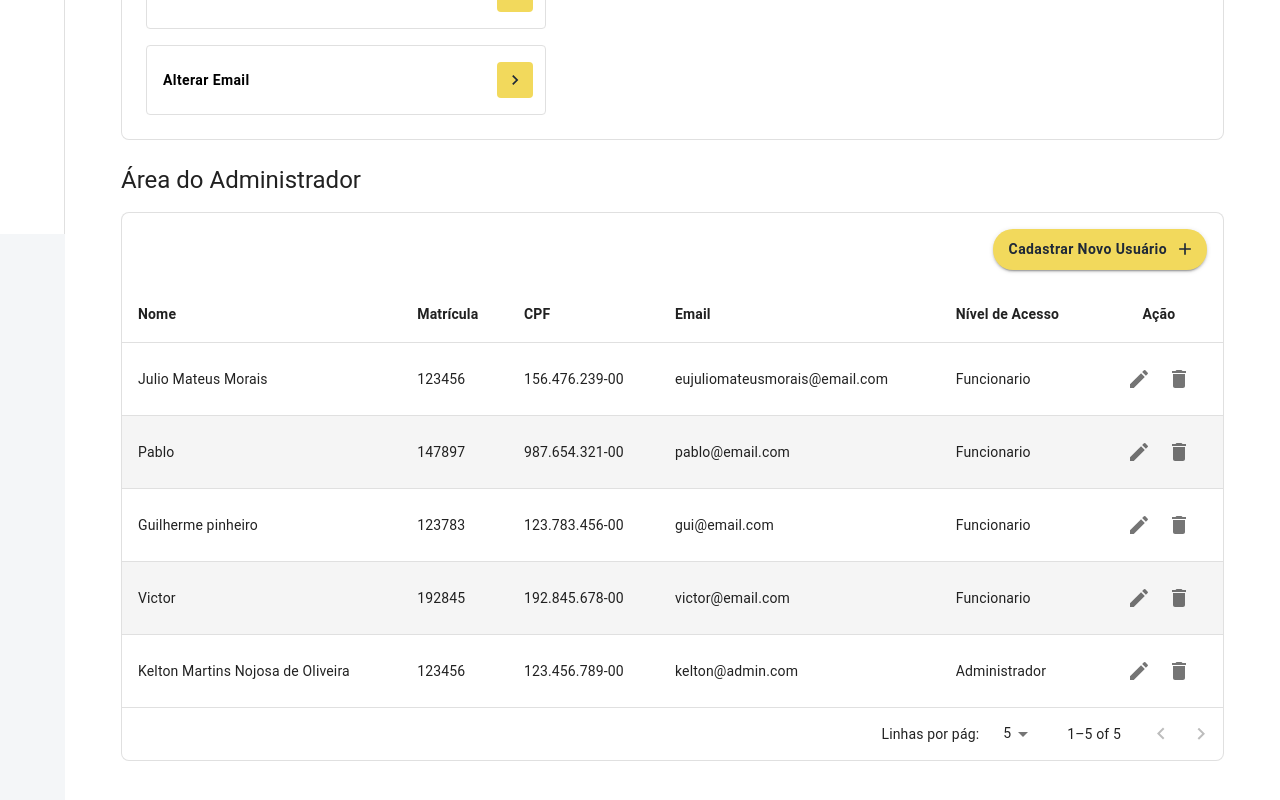
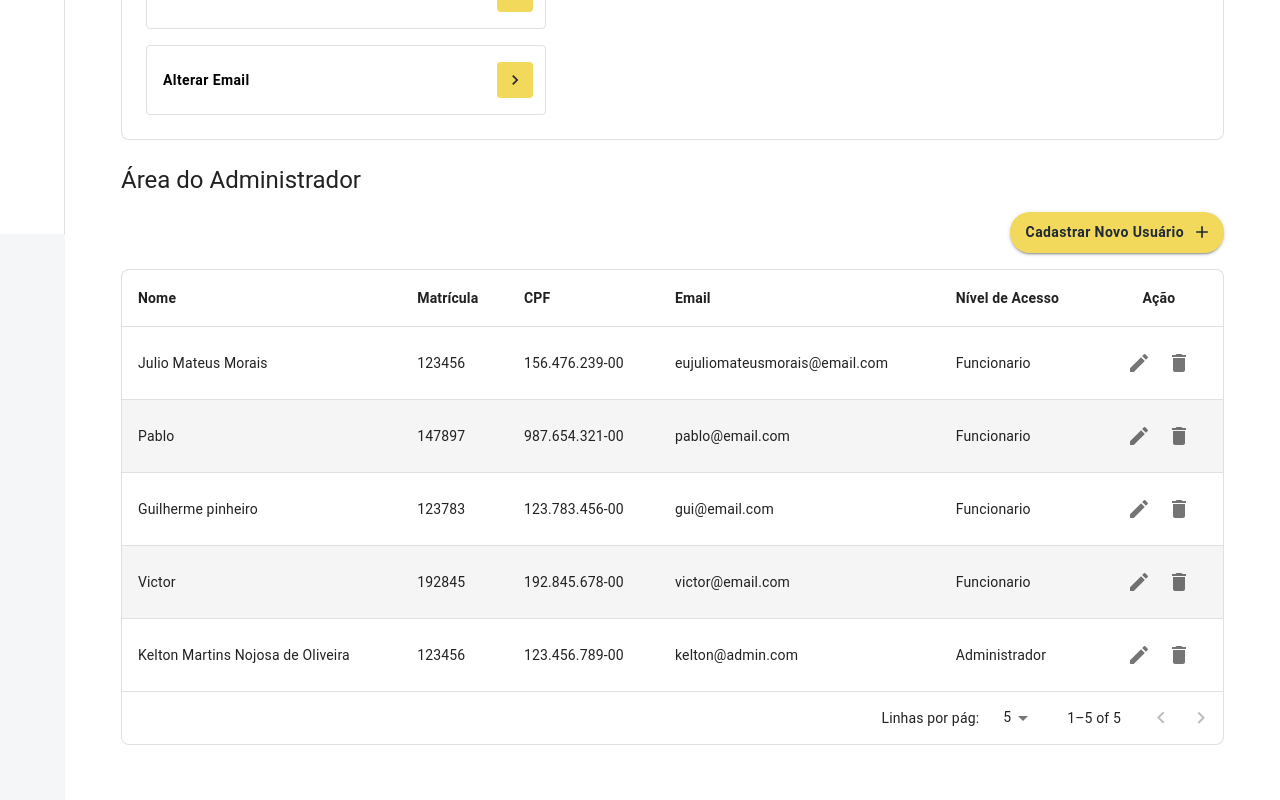
Before and after one commit to PabloVini28/projeto-integrado-1, a React (Vite) app: page /#/configuracoes in a window 1280 px wide. Shown: the part 566-1366 px from the top of the page. Built offline with nearby package versions, Linux system fonts and the light colour scheme.

Commit message:
style: realocação de botão

```diff
--- a/src/pages/Configuracoes/ConfigComponents/AdminArea.jsx
+++ b/src/pages/Configuracoes/ConfigComponents/AdminArea.jsx
@@ -39,7 +39,7 @@ export default function AdminArea({ funcionarios, onAddUser, onEditUser, onDelet
   };
 
   const capitalizeRole = (role) => {
-    if (!role) return 'Funcionário'; // Padrão
+    if (!role) return 'Funcionário';
     return role.charAt(0).toUpperCase() + role.slice(1).toLowerCase();
   };
 
@@ -49,12 +49,7 @@ export default function AdminArea({ funcionarios, onAddUser, onEditUser, onDelet
         <Typography variant="h5" fontWeight="Semi bold">Área do Administrador</Typography>
       </Box>
 
-      <TableContainer
-        component={Paper}
-        variant="outlined"
-        sx={{ borderRadius: 2 }}
-      >
-        <Box sx={{ display: 'flex', justifyContent: 'flex-end', p: 2 }}>
+      <Box sx={{ display: 'flex', justifyContent: 'flex-end', mb: 2 }}>
           <Button
             variant="contained"
             endIcon={<Add/>}
@@ -63,7 +58,14 @@ export default function AdminArea({ funcionarios, onAddUser, onEditUser, onDelet
           >
             Cadastrar Novo Usuário
           </Button>
-        </Box>
+      </Box>
+
+      <TableContainer
+        component={Paper}
+        variant="outlined"
+        sx={{ borderRadius: 2 }}
+      >
+
         <Table>
           <TableHead>
             <TableRow>
```
